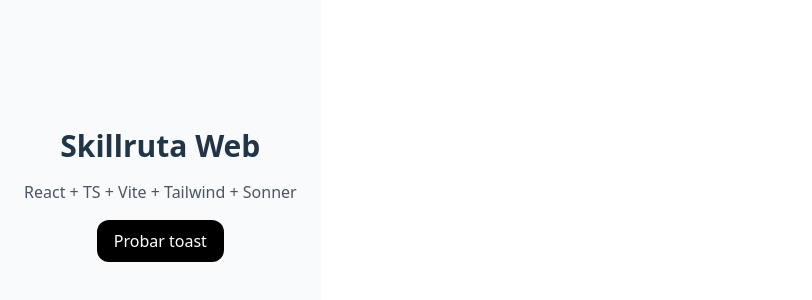
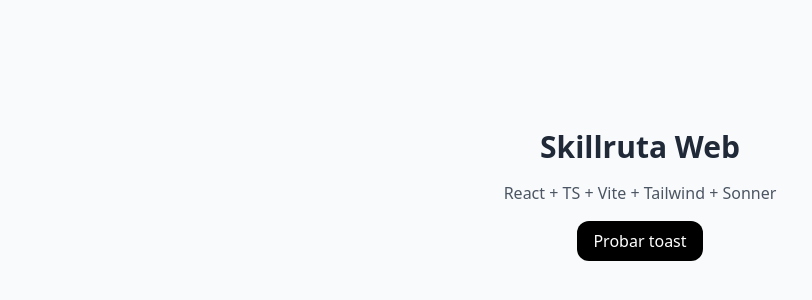
Before and after one commit to JuanK-T/skillruta-web, a React (Vite) app: page / in a window 1280 px wide. Shown: the part 360-660 px from the top of the page, without its empty margins (0-812 px from the left). Built offline with nearby package versions, Linux system fonts and the light colour scheme.

Commit message:
docs: ajustando documentación de la aplicación

```diff
--- a/package.json
+++ b/package.json
@@ -1,7 +1,7 @@
 {
   "name": "skillruta-web",
   "private": true,
-  "version": "0.0.0",
+  "version": "1.0.0",
   "type": "module",
   "config": {
     "commitizen": {
@@ -17,9 +17,9 @@
     ]
   },
   "scripts": {
-    "dev": "vite",
+    "start:dev": "vite",
     "build": "tsc -b && vite build",
-    "preview": "vite preview",
+    "start": "vite preview",
     "lint": "eslint \"src/**/*.{ts,tsx}\"",
     "lint:fix": "eslint \"src/**/*.{ts,tsx}\" --fix",
     "format": "prettier --write .",
--- a/src/index.css
+++ b/src/index.css
@@ -1,72 +1,114 @@
-@tailwind base;
-@tailwind components;
-@tailwind utilities;
+@import 'tailwindcss/base';
+@import 'tailwindcss/components';
+@import 'tailwindcss/utilities';
 
+/* === Variables de marca === */
 :root {
-  font-family: system-ui, Avenir, Helvetica, Arial, sans-serif;
-  line-height: 1.5;
-  font-weight: 400;
+  --primary: #963732;
+  --secondary: #bf8683;
+  --tertiary: #fffffe;
+}
 
-  color-scheme: light dark;
-  color: rgba(255, 255, 255, 0.87);
-  background-color: #242424;
+/* === Estilos base === */
+html,
+body,
+#root {
+  height: 100%;
+}
 
-  font-synthesis: none;
-  text-rendering: optimizeLegibility;
+html {
   -webkit-font-smoothing: antialiased;
   -moz-osx-font-smoothing: grayscale;
 }
 
+body {
+  min-height: 100vh;
+  background-color: rgb(249 250 251);
+  color: rgb(31 41 55);
+  font-family: ui-sans-serif, system-ui, sans-serif;
+}
+
 a {
   font-weight: 500;
-  color: #646cff;
-  text-decoration: inherit;
-}
-a:hover {
-  color: #535bf2;
+  color: rgb(79 70 229);
+  text-underline-offset: 2px;
 }
 
-body {
-  margin: 0;
-  display: flex;
-  place-items: center;
-  min-width: 320px;
-  min-height: 100vh;
+a:hover {
+  color: rgb(67 56 202);
+  text-decoration: underline;
 }
 
-h1 {
-  font-size: 3.2em;
-  line-height: 1.1;
+/* === Componentes reutilizables === */
+.btn {
+  display: inline-flex;
+  align-items: center;
+  gap: 0.5rem;
+  border-radius: 1rem;
+  padding: 0.5rem 1rem;
+  font-weight: 500;
+  box-shadow: 0 1px 2px 0 rgb(0 0 0 / 0.05);
+  transition: opacity 0.2s;
 }
 
-button {
-  border-radius: 8px;
-  border: 1px solid transparent;
-  padding: 0.6em 1.2em;
-  font-size: 1em;
-  font-weight: 500;
-  font-family: inherit;
-  background-color: #1a1a1a;
-  cursor: pointer;
-  transition: border-color 0.25s;
-}
-button:hover {
-  border-color: #646cff;
-}
-button:focus,
-button:focus-visible {
-  outline: 4px auto -webkit-focus-ring-color;
+.btn:hover {
+  opacity: 0.9;
 }
 
-@media (prefers-color-scheme: light) {
-  :root {
-    color: #213547;
-    background-color: #ffffff;
-  }
-  a:hover {
-    color: #747bff;
-  }
-  button {
-    background-color: #f9f9f9;
+.btn-primary {
+  color: white;
+  background: var(--primary);
+}
+
+.btn-secondary {
+  color: rgb(17 24 39);
+  background: var(--secondary);
+}
+
+/* contenedor responsive típico */
+.container-app {
+  width: 100%;
+  margin-left: auto;
+  margin-right: auto;
+  padding-left: 1rem;
+  padding-right: 1rem;
+}
+
+@media (min-width: 640px) {
+  .container-app {
+    max-width: 640px;
   }
 }
+
+@media (min-width: 768px) {
+  .container-app {
+    max-width: 768px;
+  }
+}
+
+@media (min-width: 1024px) {
+  .container-app {
+    max-width: 1024px;
+  }
+}
+
+@media (min-width: 1280px) {
+  .container-app {
+    max-width: 1280px;
+  }
+}
+
+@media (min-width: 1536px) {
+  .container-app {
+    max-width: 1536px;
+  }
+}
+
+/* === Utilidades propias === */
+.bg-brand {
+  background-color: var(--primary);
+}
+
+.text-brand {
+  color: var(--primary);
+}
--- a/tailwind.config.js
+++ b/tailwind.config.js
@@ -1,8 +1,16 @@
 /** @type {import('tailwindcss').Config} */
 export default {
-  content: ['./index.html', './src/**/*.{ts,tsx}'],
+  content: ['./index.html', './src/**/*.{js,ts,jsx,tsx}'],
   theme: {
-    extend: {},
+    screens: { xs: '480px', sm: '640px', md: '768px', lg: '1024px', xl: '1280px', '2xl': '1536px' },
+    extend: {
+      colors: {
+        primary: '#0D1B3E', // Azul oscuro
+        secondary: '#D43B3B', // Rojo
+        neutral: '#FFFFFF',
+        accent: '#2A3D8C', // Azul violáceo
+      },
+    },
   },
   plugins: [],
 };
```
Also changed, not shown: 1 other file (tests, documents, lock files or other folders).
